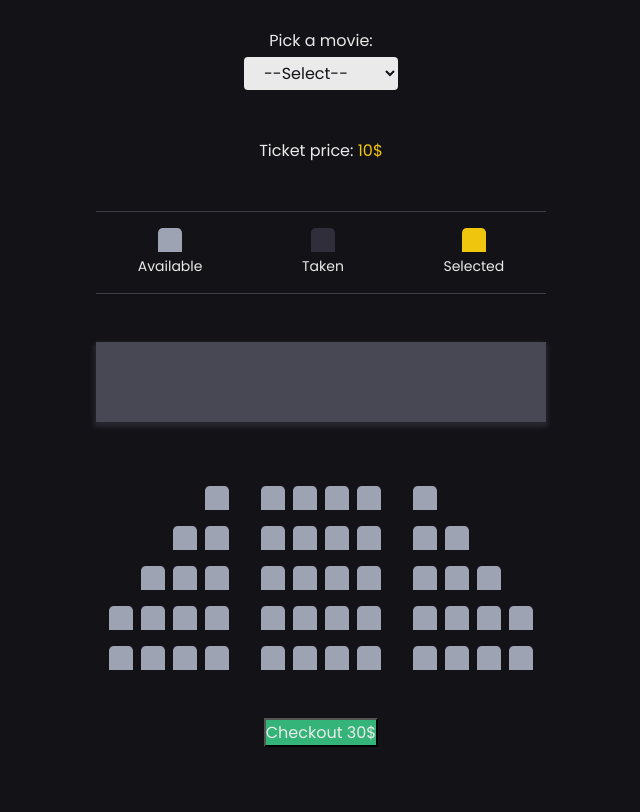
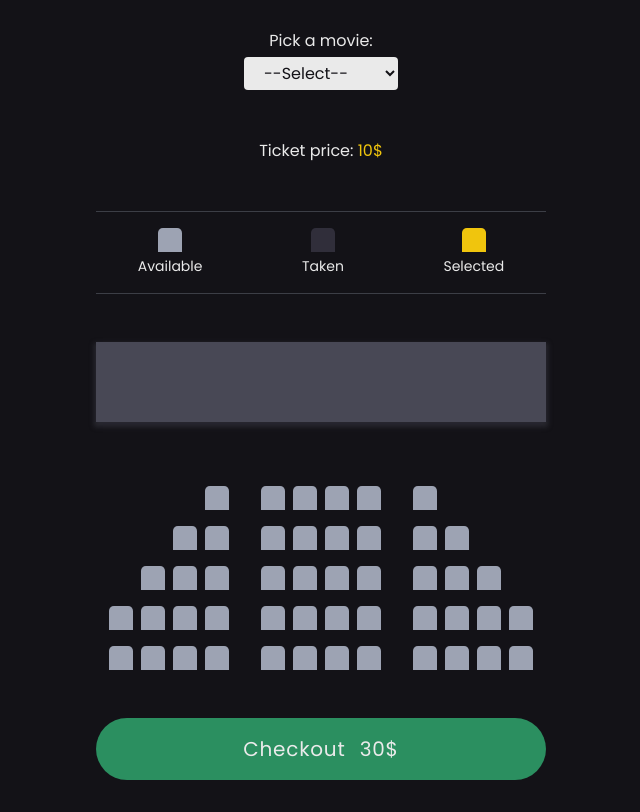
Before and after one commit to Ssevve/vanilla-movie-seat-booking, a plain HTML site: page index.html in a window 1280 px wide. Shown: the part 100-912 px from the top of the page, without its empty margins (319-959 px from the left). Before the commit the page ends 879 px from the top, so only its background shows below. Drawn offline with Linux system fonts and the light colour scheme.

Commit message:
Style checkout section

```diff
--- a/style.css
+++ b/style.css
@@ -8,7 +8,8 @@
   --clr-accent: rgb(240, 197, 13);
   --clr-taken: rgb(48, 46, 58);
 
-  --clr-checkout: rgb(52, 180, 121);
+  --clr-checkout: rgb(46, 157, 105, 0.9);
+  --clr-checkout-hover: rgba(46, 157, 105, 0.7);
 }
 
 * {
@@ -137,7 +138,24 @@ body {
   background: var(--clr-accent);
 }
 
+.checkout,
+.checkout-btn {
+  width: 100%;
+}
+
 .checkout-btn {
   background: var(--clr-checkout);
   color: inherit;
+  padding: 1rem 2rem;
+  border-radius: 100rem;
+  border: none;
+  cursor: pointer;
+  font-size: 1.25rem;
+  letter-spacing: 0.05rem;
+  word-spacing: 0.5rem;
+  transition: background 0.1s ease-in-out;
 }
+
+.checkout-btn:hover {
+  background: var(--clr-checkout-hover);
+}
```
